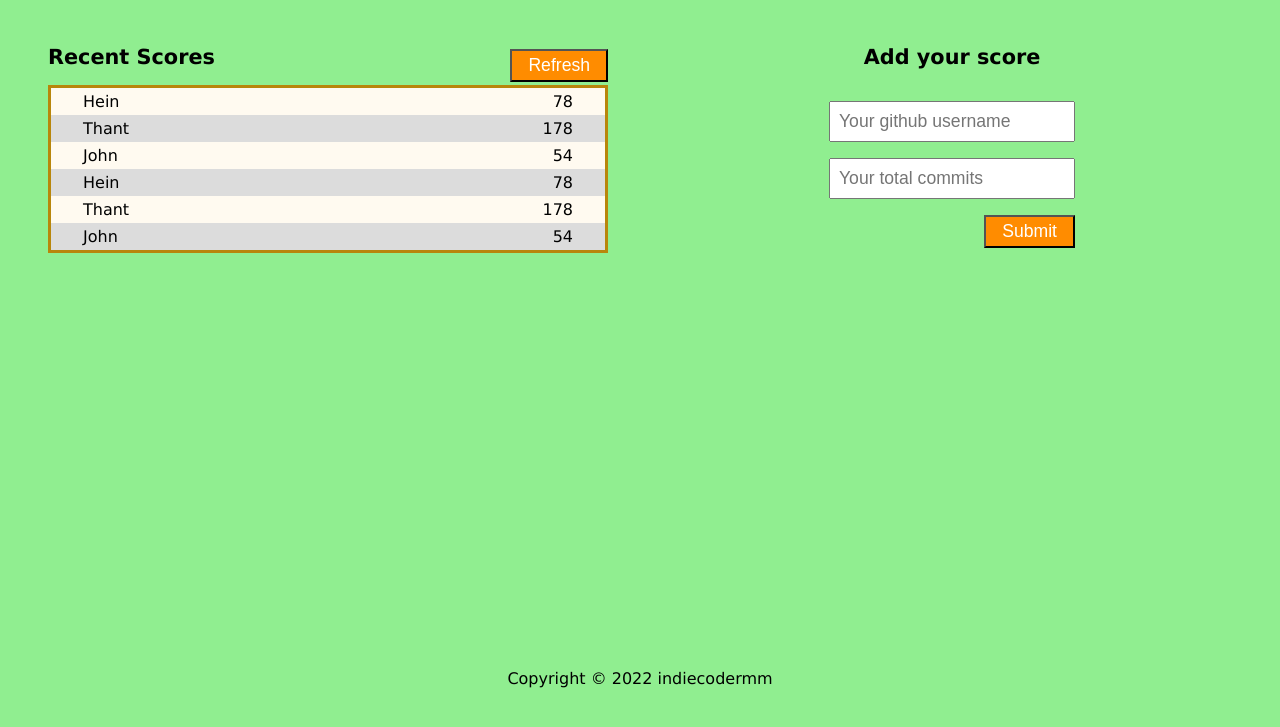
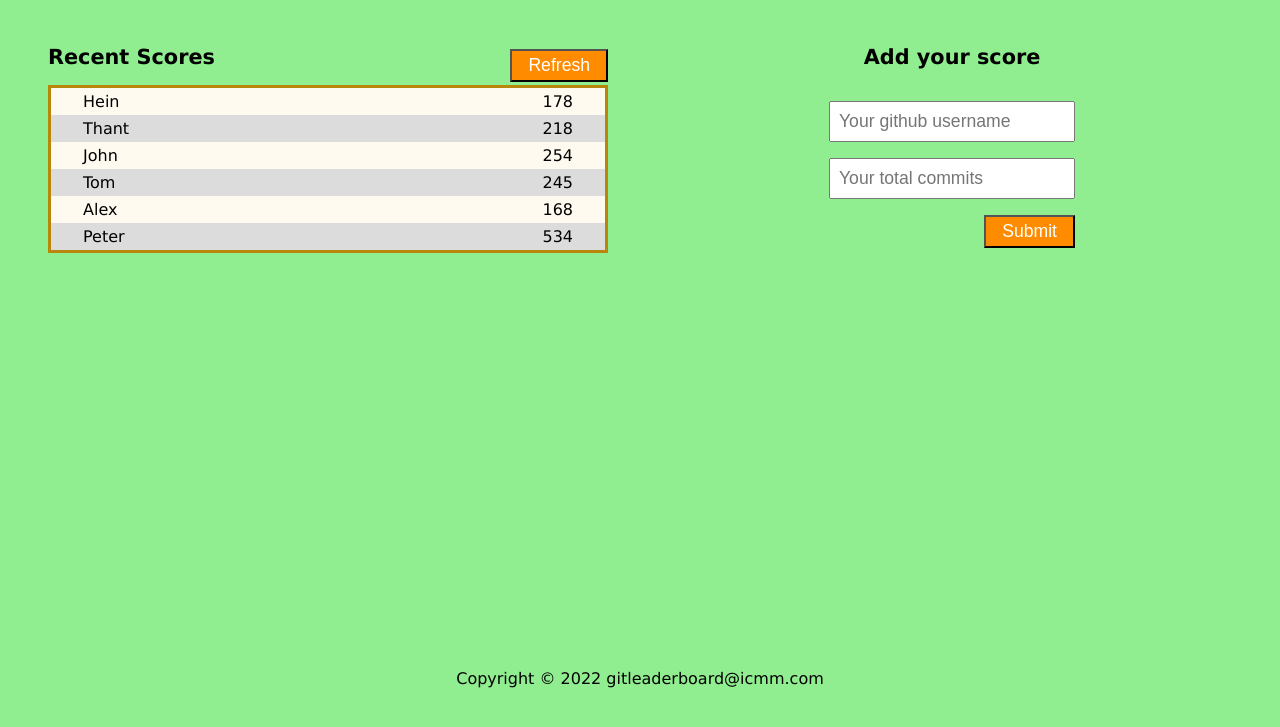
Before and after one commit to IndieCoderMM/commit-conquest, a website built with webpack: page src/index.html in a window 1280 px wide. Shown: the part 41-768 px from the top of the page. Built offline with nearby package versions, Linux system fonts and the light colour scheme.

Commit message:
Change text content

```diff
--- a/src/index.html
+++ b/src/index.html
@@ -19,41 +19,41 @@
         <ul id="score-container">
           <li class="score-item">
             <p class="user">Hein</p>
-            <p class="score">78</p>
+            <p class="score">178</p>
           </li>
           <li class="score-item">
             <p class="user">Thant</p>
-            <p class="score">178</p>
+            <p class="score">218</p>
           </li>
           <li class="score-item">
             <p class="user">John</p>
-            <p class="score">54</p>
+            <p class="score">254</p>
           </li>
           <li class="score-item">
-            <p class="user">Hein</p>
-            <p class="score">78</p>
+            <p class="user">Tom</p>
+            <p class="score">245</p>
           </li>
           <li class="score-item">
-            <p class="user">Thant</p>
-            <p class="score">178</p>
+            <p class="user">Alex</p>
+            <p class="score">168</p>
           </li>
           <li class="score-item">
-            <p class="user">John</p>
-            <p class="score">54</p>
+            <p class="user">Peter</p>
+            <p class="score">534</p>
           </li>
         </ul>
       </article>
       <article id="form-container">
         <h2>Add your score</h2>
         <form action="#" id="score-form">
-          <input type="text" placeholder="Your github username" />
-          <input type="text" placeholder="Your total commits" />
+          <input type="text" placeholder="Your github username" required />
+          <input type="number" placeholder="Your total commits" required />
           <button type="submit" id="submit-btn">Submit</button>
         </form>
       </article>
     </main>
     <footer>
-      <p>Copyright &copy; 2022 indiecodermm</p>
+      <p>Copyright &copy; 2022 gitleaderboard@icmm.com</p>
     </footer>
   </body>
 </html>
```
